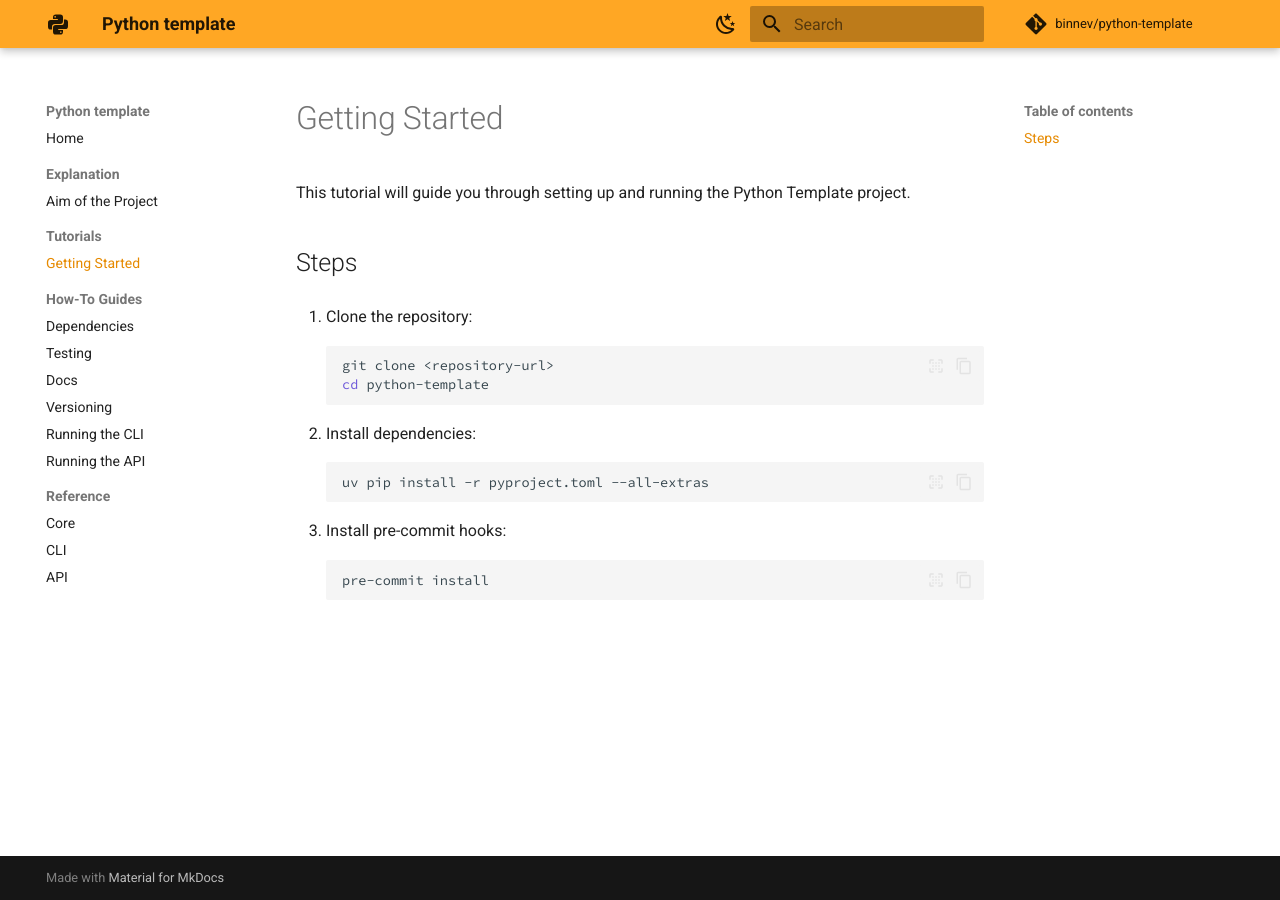
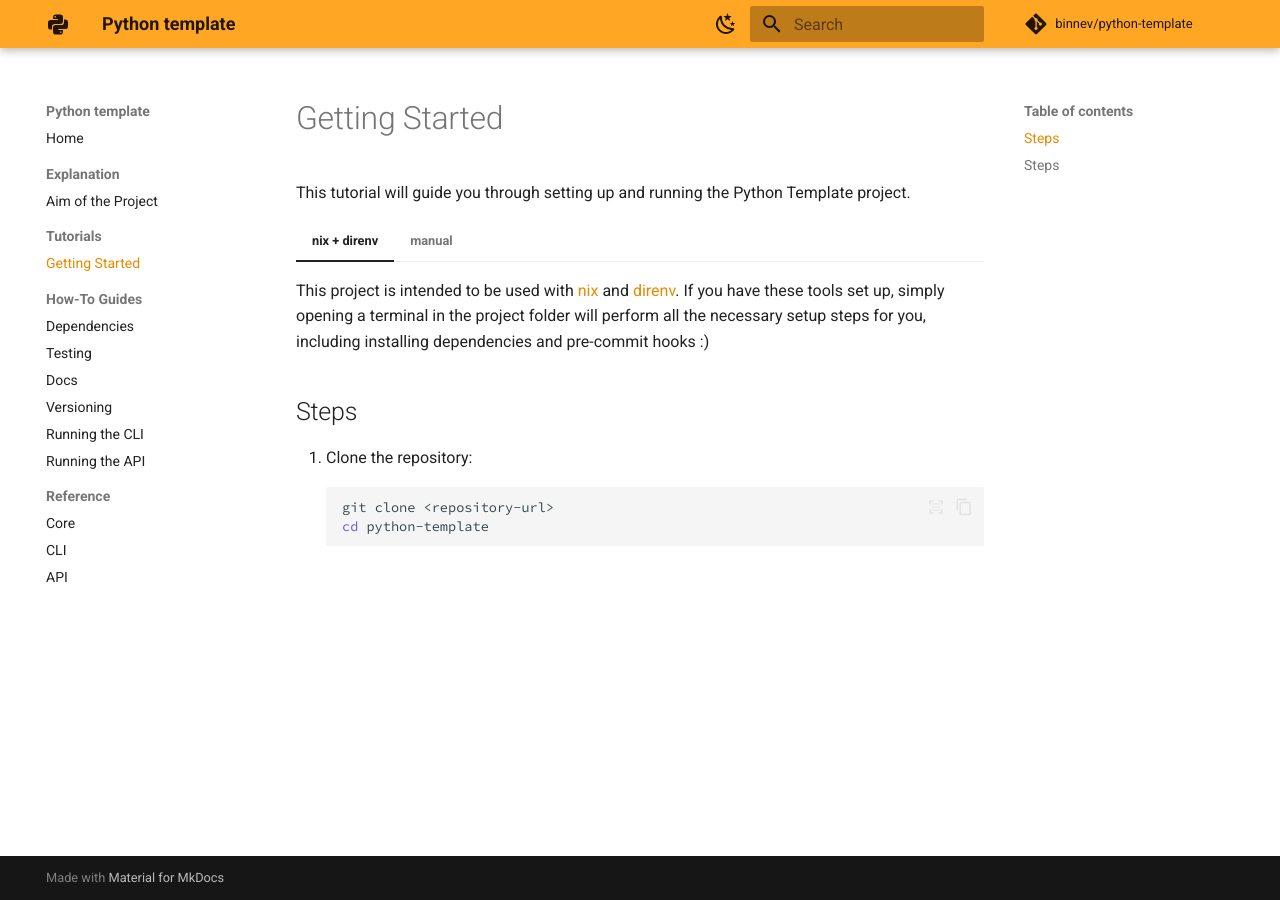
Before and after one commit to binnev/python-template, an MkDocs documentation site: the page built from docs/tutorials/getting-started.md, in a window 1280 px wide. Built offline with MkDocs 1.6.1 and Material for MkDocs 9.7.7, drawn with Linux system fonts in a browser that asks for light colours; comment, search, counter and statistics services are not loaded; the version menu is left out.

Commit message:
docs: manual/nix sections in Getting Started

````diff
--- a/docs/tutorials/getting-started.md
+++ b/docs/tutorials/getting-started.md
@@ -2,20 +2,42 @@
 
 This tutorial will guide you through setting up and running the Python Template project.
 
-## Steps
+=== "nix + direnv"
 
-1. Clone the repository:
-```sh
-git clone <repository-url>
-cd python-template
-```
+    This project is intended to be used with [nix](https://nixos.org/) and [direnv](https://direnv.net/). If you have these tools set up, simply opening a terminal in the project folder will perform all the necessary setup steps for you, including installing dependencies and pre-commit hooks :)
 
-2. Install dependencies:
-```sh
-uv pip install -r pyproject.toml --all-extras
-```
+    ## Steps
+    1. Clone the repository:
+    ```sh
+    git clone <repository-url>
+    cd python-template
+    ```
 
-3. Install pre-commit hooks:
-```sh
-pre-commit install
-```
+=== "manual"
+    If you are not using nix and direnv, follow these steps to setup the project
+
+    ## Steps
+    !!! note
+        These steps only apply if you are not using `nix` and/or `direnv`
+
+    1. Clone the repository:
+    ```sh
+    git clone <repository-url>
+    cd python-template
+    ```
+
+    2. Create a virtual environment:
+    ```sh
+    uv venv
+    source .venv/bin/activate
+    ```
+
+    2. Install dependencies:
+    ```sh
+    uv pip install -r pyproject.toml --all-extras
+    ```
+
+    3. Install pre-commit hooks:
+    ```sh
+    pre-commit install
+    ```
````
